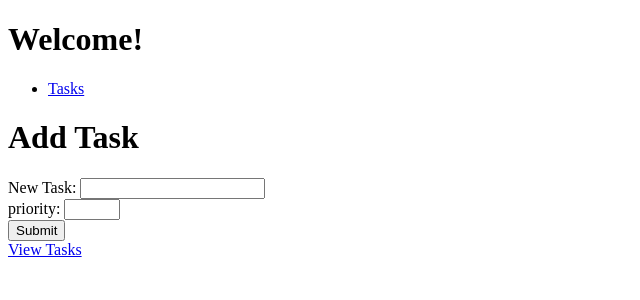
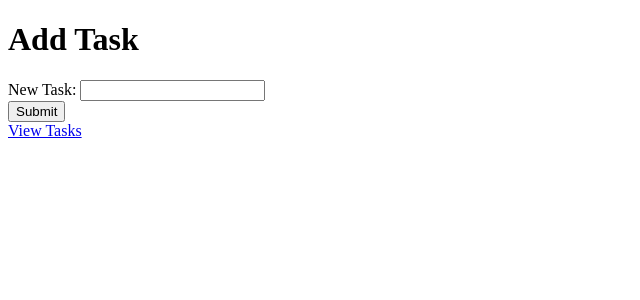
Before and after one commit to Gidiiketer1/Gidiiketer1, a Django app: page /tasks/add/ in a window 1280 px wide. Shown: the top 300 px of the page, without its empty margins (0-640 px from the left). Run offline with Django 5.2, Linux system fonts and the light colour scheme.

Commit message:
django application for managing tasks

```diff
--- a/tasks/templates/tasks/index.html
+++ b/tasks/templates/tasks/index.html
@@ -6,7 +6,7 @@
     {% for task in tasks %}
       <li>{{ task }}</li>
     {% empty %}
-      <li>No tasks yet.</li>
+      <li>No tasks.</li>
     {% endfor %}
   </ul>
   <a href="{% url 'tasks:add' %}">Add New Task</a>
--- a/tasks/templates/tasks/layout.html
+++ b/tasks/templates/tasks/layout.html
@@ -4,10 +4,10 @@
     <title>My App</title>
   </head>
   <body>
-    <h1>Welcome!</h1>
+    <!--<h1>Welcome!</h1>
     <ul>
       <li><a href="/tasks/">Tasks</a></li>
-    </ul>
+    </ul>-->
 
     {% block body %}
     <!-- Child templates will inject their content here -->
--- a/tasks/views.py
+++ b/tasks/views.py
@@ -1,19 +1,38 @@
 from django import forms
 from django.shortcuts import render
+from django.http import HttpResponseRedirect
+from django.urls import reverse
 
-tasks = ["foo", "bar", "baz"]
+import tasks
+
+
 
 class NewTaskForm(forms.Form):
     task = forms.CharField(label="New Task")
-    priority = forms.IntegerField(label="priority", min_value=1, max_value=10)
 
 # Create your views here.
 def index(request):
+    if "tasks" not in request.session:
+        request.session["tasks"] = []
+
+
     return render(request, "tasks/index.html", {
-        "tasks": tasks
+        "tasks": request.session["tasks"]
         })
 
 def add(request):
+    if request.method == "POST":
+        form = NewTaskForm(request.POST)
+        if form.is_valid():
+            task = form.cleaned_data["task"]
+            request.session["tasks"] += [task]
+            return HttpResponseRedirect(reverse("tasks:index"))
+            return render(request, "tasks/index.html", {
+                "tasks": tasks  })
+        else:
+            return render(request, "tasks/add.html", {
+                "form": form
+                })
     return render(request, "tasks/add.html", {
         "form": NewTaskForm()
         })
```
Also changed, not shown: db.sqlite3.
